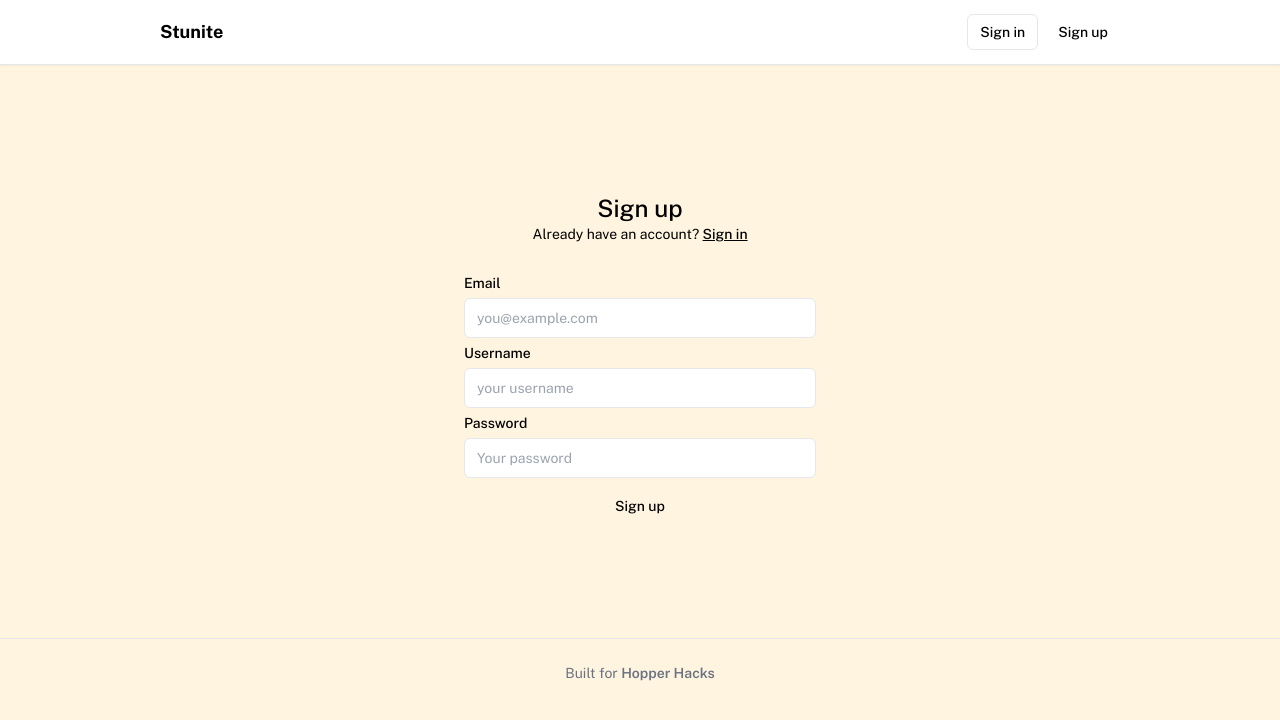
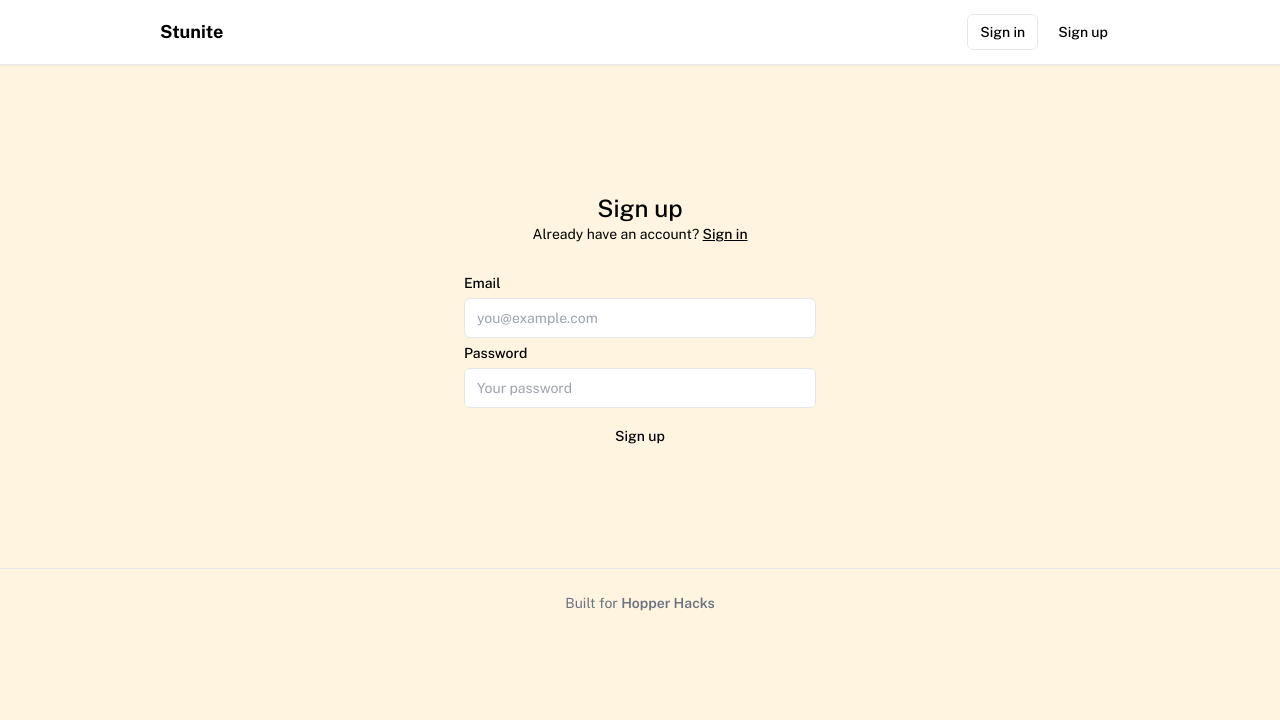
Before and after one commit to SidmoGoesBrrr/rollcall, a Next.js app: page /sign-up in a window 1280 px wide. Shown: the top 720 px of the page. Built offline with nearby package versions, Linux system fonts and the light colour scheme; no server answers.

Commit message:
Finally fixed sign up chatgpt wtf i thought we were homies

```diff
--- a/app/(auth-pages)/sign-up/page.tsx
+++ b/app/(auth-pages)/sign-up/page.tsx
@@ -26,8 +26,6 @@ function SignUpContent() {
         <div className="flex flex-col gap-2 mt-8">
           <Label htmlFor="email">Email</Label>
           <Input name="email" placeholder="you@example.com" required />
-          <Label htmlFor="username">Username</Label>
-          <Input name="username" placeholder="your username" required />
           <Label htmlFor="password">Password</Label>
           <Input
             type="password"
```
